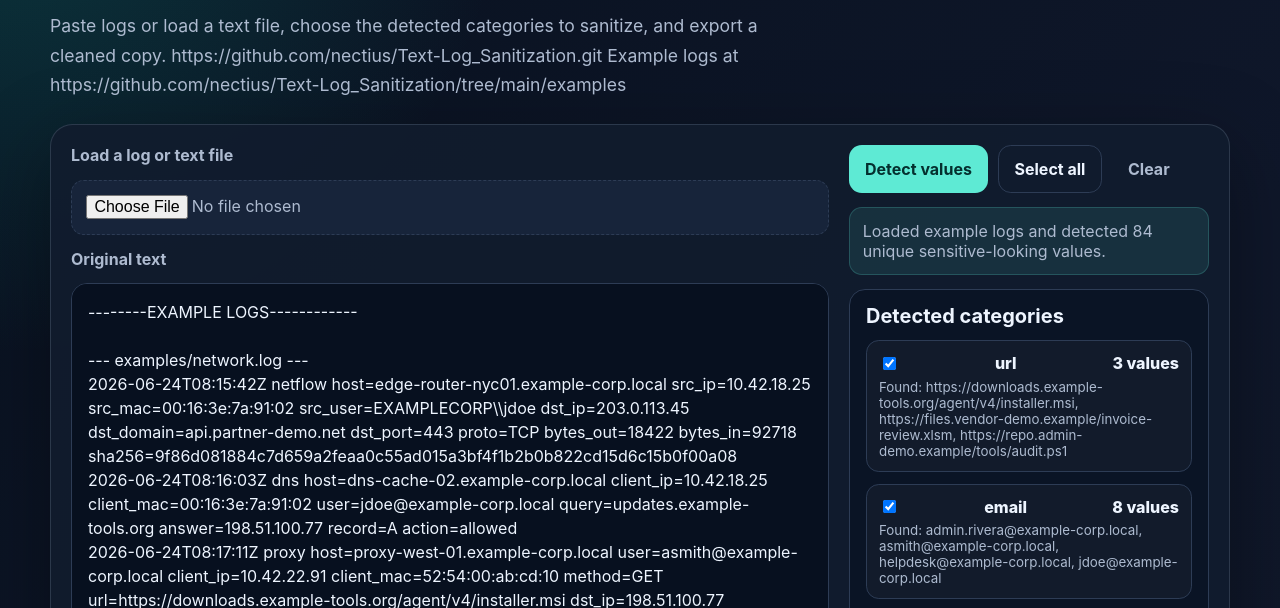
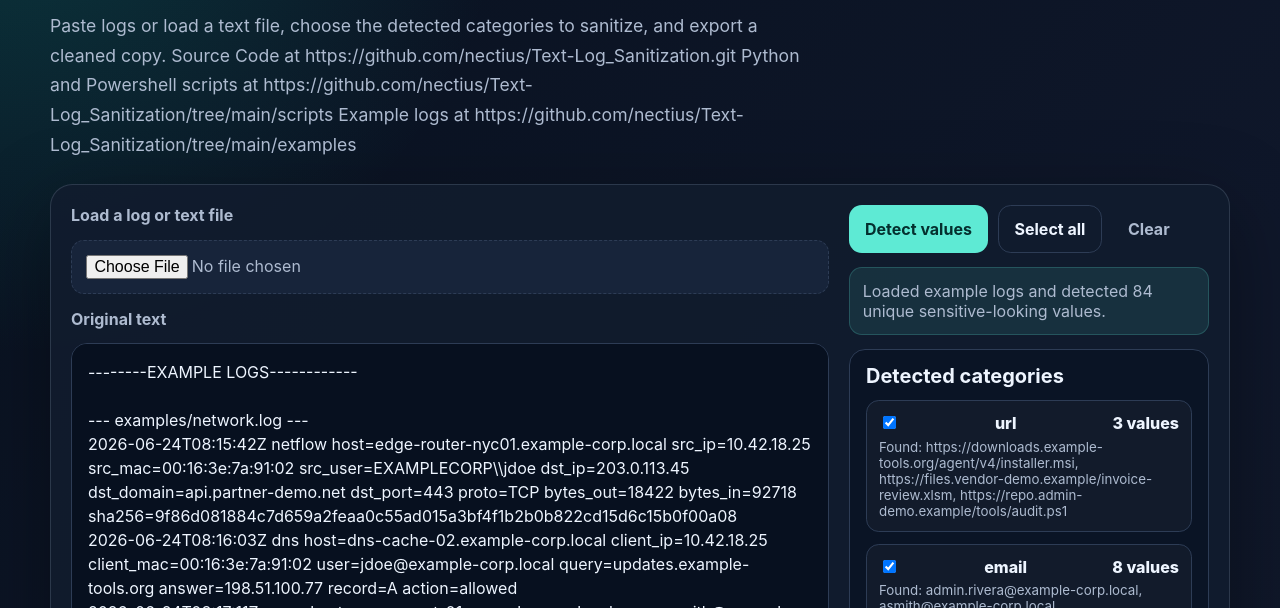
Before and after one commit to nectius/Text-Log_Sanitization, a website: page index.html in a window 1280 px wide. Shown: the part 157-765 px from the top of the page. Drawn offline with Linux system fonts and the light colour scheme.

Commit message:
Revise source code references in index.html
Updated the source code link and added information about Python and Powershell scripts.

```diff
--- a/index.html
+++ b/index.html
@@ -14,8 +14,13 @@
         <h1 id="app-title">Log Hygiene Sanitizer</h1>
         <p class="lede">
           Paste logs or load a text file, choose the detected categories to sanitize, and export a cleaned copy.
-          https://github.com/nectius/Text-Log_Sanitization.git
+
+          Source Code at https://github.com/nectius/Text-Log_Sanitization.git
+
+          Python and Powershell scripts at https://github.com/nectius/Text-Log_Sanitization/tree/main/scripts
+
           Example logs at https://github.com/nectius/Text-Log_Sanitization/tree/main/examples
+
         </p>
       </section>
 
```
